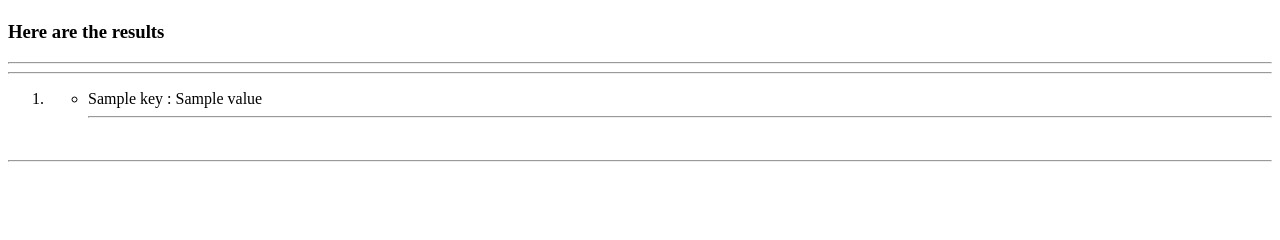
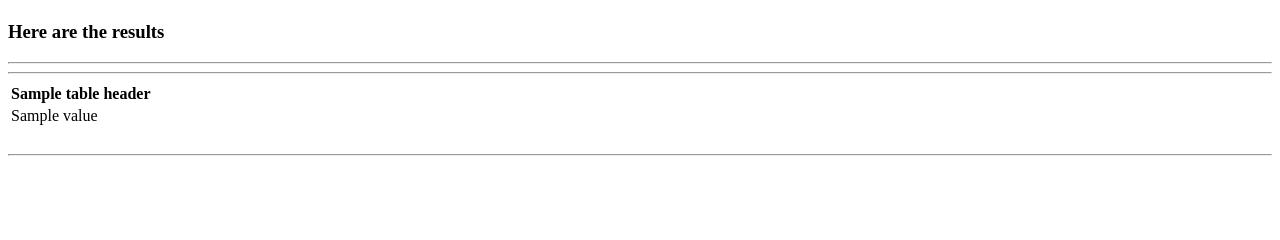
Before and after one commit to singh-chandanbir/GeM-comparison, a Flask app: template templates/results.html in a window 1280 px wide. Shown: the part 75-315 px from the top of the page. Run offline with Flask 2, Linux system fonts and the light colour scheme; the template is opened without the code that fills it: most values are stand-ins (such as "Sample title", 1, 10 or a date in 2020).

Commit message:
changed result layout

```diff
--- a/api/gemProducts.py
+++ b/api/gemProducts.py
@@ -12,11 +12,11 @@ def get_product_details(product):
     title = product.find('span', class_='variant-title')
 
     if title:
-        details_dict['product_title'] = title.text
+        details_dict['product_title'] = title.text.strip()
         details_dict['product_brand'] = product.find('div', class_='variant-brand').text.replace('Brand:', '') if product.find('div', class_='variant-brand') else ''
         details_dict['product_min_qty'] = product.find('div', class_='variant-moq').text.replace('Min. Qty. Per Consignee:', '') if product.find('div', class_='variant-moq') else ''
+        details_dict['product_list_price'] = product.find('span', class_='variant-final-price').text if product.find('span', class_='variant-final-price') else ''
         details_dict['product_final_price'] = product.find('span', class_='variant-list-price').text if product.find('span', class_='variant-list-price') else ''
-        details_dict['product_list_price'] = product.find('span', class_='variant-final-price').text if product.find('span', class_='variant-final-price') else ''
         image_link = product.find('span', class_='responsive').find('img')['src']
         details_dict['product_image_link'] = image_link
         product_link = product.find('a', href=True)['href']
--- a/app.py
+++ b/app.py
@@ -14,7 +14,8 @@ def landing():
 def result():
     query = request.form.get("searchquery")
     gemproductlist = gem_products(query)
-    return rt('results.html', searchquery = query, gemproductlist = gemproductlist)
+    table_headers = ['Title', 'Brand', 'Min Quantity', 'List Price', 'Final Price', 'Image Link', 'Product Link']
+    return rt('results.html', searchquery = query, gemproductlist = gemproductlist, table_headers = table_headers)
 
 if __name__ == '__main__':
     app.run(debug=True)
--- a/templates/results.html
+++ b/templates/results.html
@@ -8,22 +8,24 @@
     <h3>Here are the results </h3>
     <hr>
     <hr>
-    <ol>
-        {% for product in gemproductlist %}
-        <results>
-            <li>
-                <ul>
-                    {% for key, value in product.items() %}
-                    <li>
-                        {{ key }} : {{ value }}
-                    </li>
-                    {% endfor %}
-                    <hr>
-                </ul>
-            </li>
-        </results>
-        {% endfor %}
-    </ol>
+    <results>
+        <table>
+            <tr>
+                {% for title in table_headers %}
+                    <th> {{ title }} </th>
+                {% endfor %}
+            </tr>
+            {% for product in gemproductlist %}
+            <tr>
+                {% for value in product.values() %}
+                    <td>
+                        {{ value }}
+                    </td>
+                {% endfor %}
+            </tr>
+            {% endfor %}
+        </table>
+    </results>
     <br>
     <hr>
 {% endblock body %}
```
